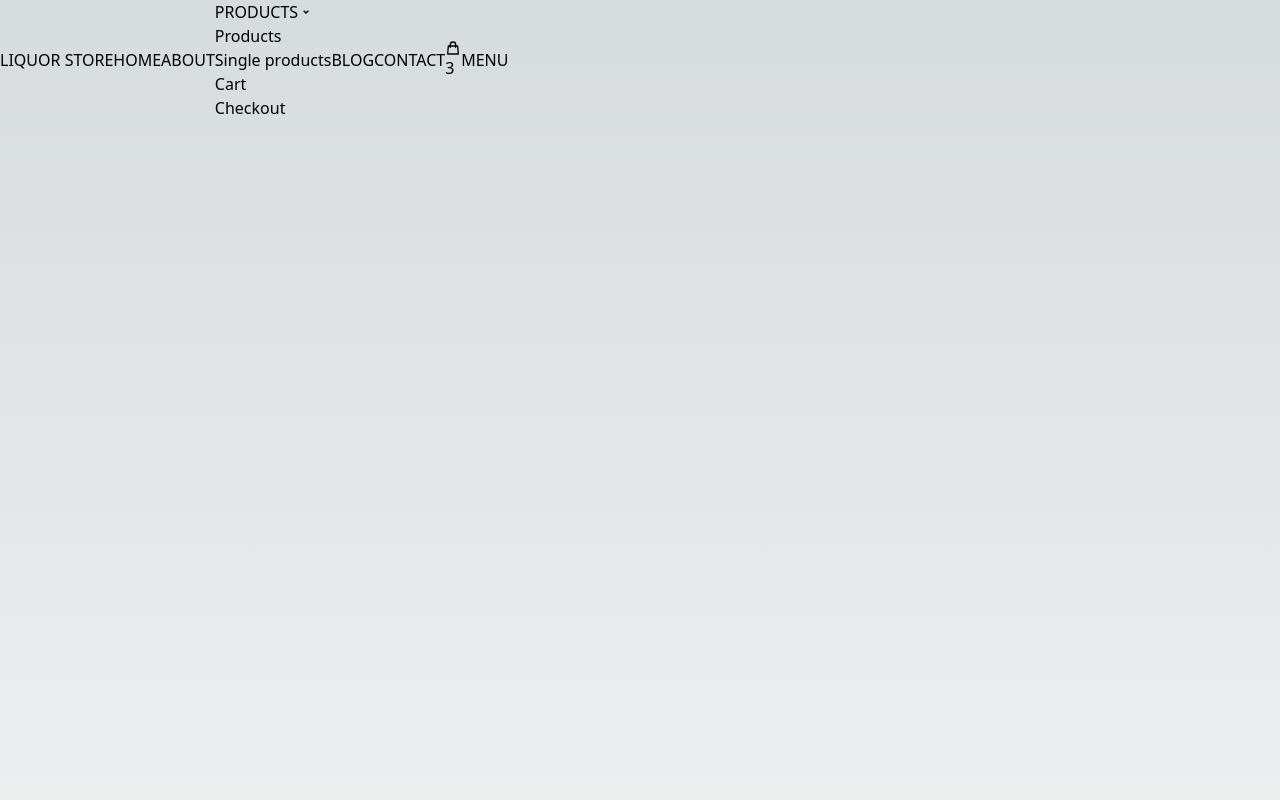
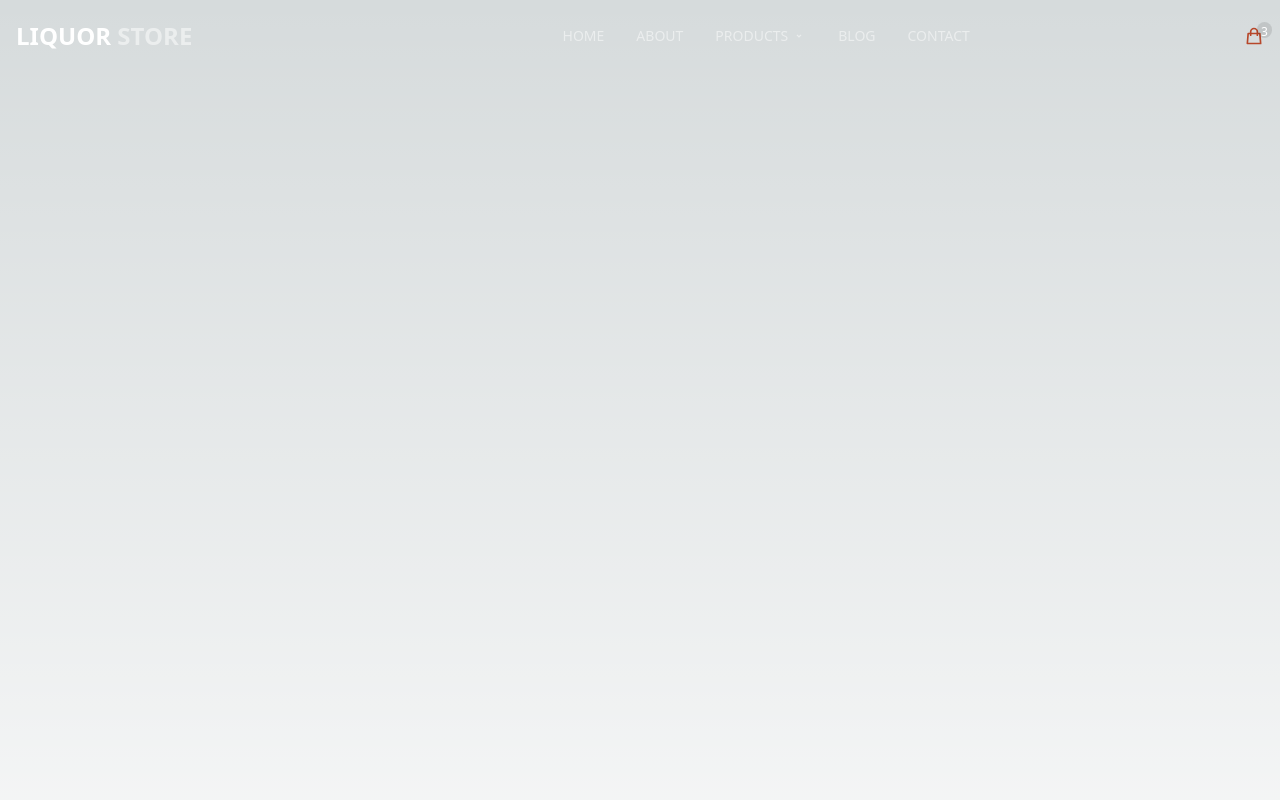
Before and after one commit to BIMERO/Drinks, a Next.js app: page / in a window 1280 px wide. Shown: the top 800 px of the page. Built offline with nearby package versions, Linux system fonts and the light colour scheme.

Commit message:
correction

```diff
--- a/tailwind.config.ts
+++ b/tailwind.config.ts
@@ -3,10 +3,10 @@ import type { Config } from "tailwindcss";
 const config: Config = {
   content: [
     "./pages/**/*.{js,ts,jsx,tsx,mdx}",
-    "./components/**/*.{js,ts,jsx,tsx,mdx}",
+    "./Components/**/*.{js,ts,jsx,tsx,mdx}",
     "./app/**/*.{js,ts,jsx,tsx,mdx}",
-    "./content/**/*.{js,ts,jsx,tsx,mdx}",
-    "./layout/**/*.{js,ts,jsx,tsx,mdx}",
+    "./Content/**/*.{js,ts,jsx,tsx,mdx}",
+    "./Layout/**/*.{js,ts,jsx,tsx,mdx}",
   ],
   theme: {
     extend: {
```
